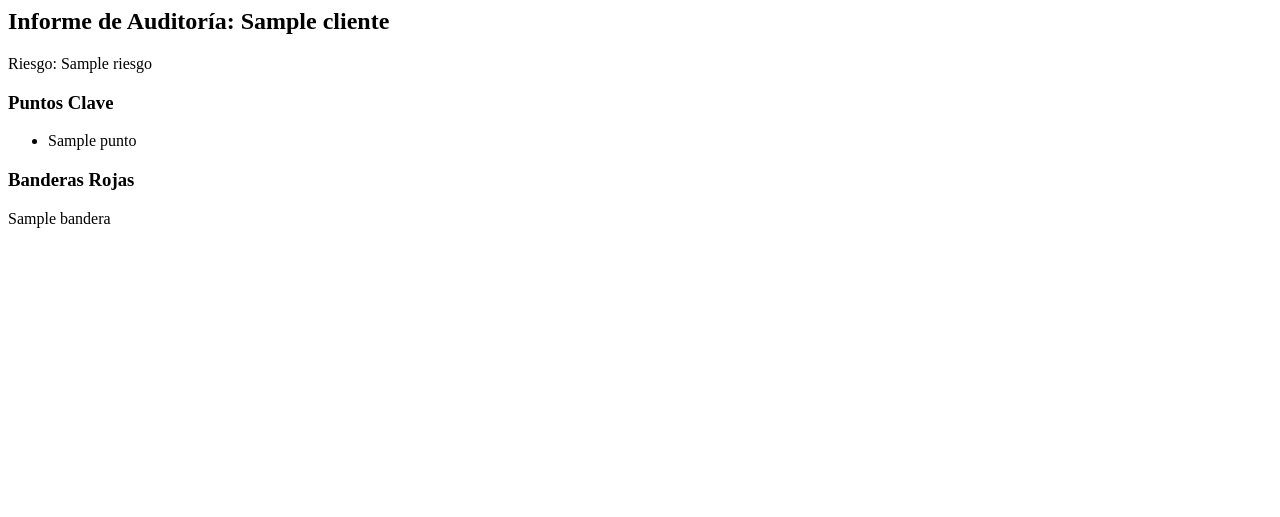
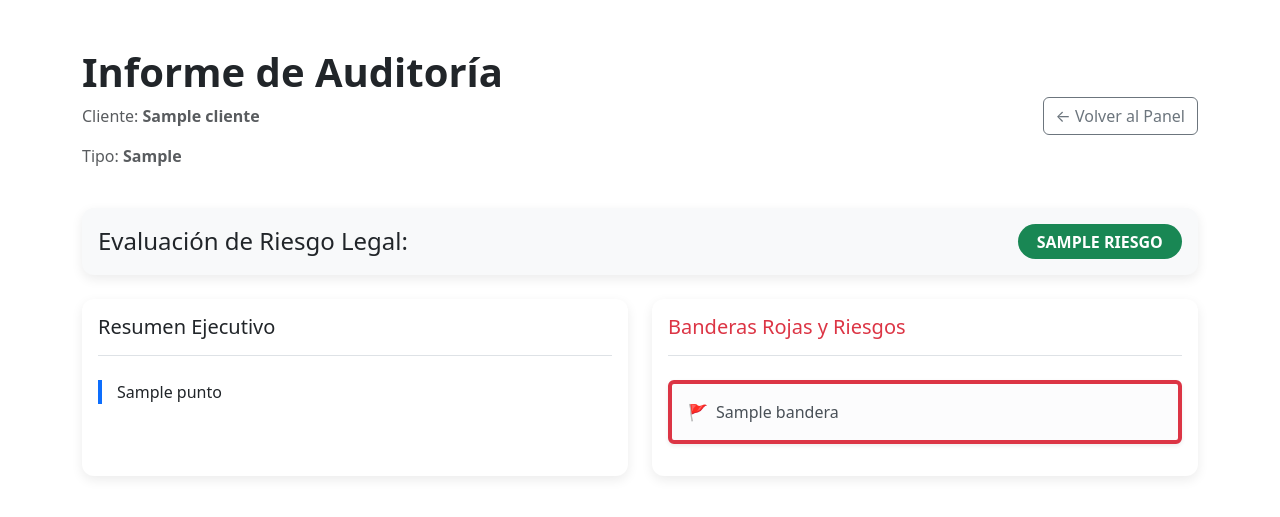
Before and after one commit to CarJimCha/LegalLens, a Django app: template backend/core/templates/core/detalle.html in a window 1280 px wide. Shown: the top 517 px of the page. Run offline with Django 5.2, Linux system fonts and the light colour scheme; the template is opened without the code that fills it: most values are stand-ins (such as "Sample title", 1, 10 or a date in 2020); data that the repository does not hold is empty.

Commit message:
Styles added to 'Informe de Auditoría'

```diff
--- a/backend/core/templates/core/detalle.html
+++ b/backend/core/templates/core/detalle.html
@@ -1,24 +1,78 @@
-<!-- Simplificado para brevedad -->
-<div class="container mt-5">
-    <h2>Informe de Auditoría: {{ contrato.cliente }}</h2>
-    <div class="badge {% if riesgo == 'Critico' %}bg-danger{% else %}bg-warning{% endif %}">
-        Riesgo: {{ riesgo }}
+<link href="https://cdn.jsdelivr.net/npm/bootstrap@5.3.0/dist/css/bootstrap.min.css" rel="stylesheet">
+<!-- Estilos extra para un toque profesional -->
+<style>
+    .card-analysis { border-radius: 12px; border: none; box-shadow: 0 4px 12px rgba(0,0,0,0.08); }
+    .badge-riesgo { font-size: 1rem; padding: 0.6em 1.2em; border-radius: 50px; }
+    .punto-clave-item { border-left: 4px solid #0d6efd; padding-left: 15px; margin-bottom: 15px; list-style: none; }
+</style>
+
+<div class="container mt-5 mb-5">
+    <!-- Encabezado con navegación -->
+    <div class="d-flex justify-content-between align-items-center mb-4">
+        <div>
+            <h1 class="display-6 fw-bold text-dark">Informe de Auditoría</h1>
+            <p class="text-muted">Cliente: <strong>{{ contrato.cliente }}</strong></p>
+            <p class="text-muted">Tipo: <strong>{{ contrato.get_tipo_display }}</strong></p>
+        </div>
+        <a href="{% url 'dashboard' %}" class="btn btn-outline-secondary">
+            &larr; Volver al Panel
+        </a>
     </div>
 
-    <div class="row mt-4">
-        <div class="col-md-6">
-            <h3>Puntos Clave</h3>
-            <ul>
-                {% for punto in puntos_clave %}
-                <li>{{ punto }}</li>
-                {% endfor %}
-            </ul>
+    <!-- Indicador de Riesgo Principal -->
+    <div class="card card-analysis mb-4 bg-light">
+        <div class="card-body d-flex align-items-center justify-content-between">
+            <h4 class="mb-0">Evaluación de Riesgo Legal:</h4>
+            <span class="badge badge-riesgo {% if riesgo == 'Critico' %}bg-danger{% elif riesgo == 'Medio' %}bg-warning text-dark{% else %}bg-success{% endif %}">
+                {{ riesgo|upper }}
+            </span>
         </div>
-        <div class="col-md-6">
-            <h3 class="text-danger">Banderas Rojas</h3>
-            {% for bandera in banderas_rojas %}
-            <div class="alert alert-danger">{{ bandera }}</div>
-            {% endfor %}
+    </div>
+
+    <div class="row g-4">
+        <!-- Columna Izquierda: Puntos Clave -->
+        <div class="col-lg-6">
+            <div class="card card-analysis h-100">
+                <div class="card-body">
+                    <h3 class="h5 border-bottom pb-3 mb-4">
+                        <i class="bi bi-info-circle text-primary"></i> Resumen Ejecutivo
+                    </h3>
+                    {% if puntos_clave %}
+                        <ul class="ps-0">
+                        {% for punto in puntos_clave %}
+                            <li class="punto-clave-item">{{ punto }}</li>
+                        {% endfor %}
+                        </ul>
+                    {% else %}
+                        <p class="text-muted italic">No se han extraído puntos clave específicos.</p>
+                    {% endif %}
+                </div>
+            </div>
+        </div>
+
+        <!-- Columna Derecha: Banderas Rojas -->
+        <div class="col-lg-6">
+            <div class="card card-analysis h-100">
+                <div class="card-body">
+                    <h3 class="h5 border-bottom pb-3 mb-4 text-danger">
+                        <i class="bi bi-exclamation-triangle"></i> Banderas Rojas y Riesgos
+                    </h3>
+                    {% if banderas_rojas %}
+                        {% for bandera in banderas_rojas %}
+                        <div class="alert alert-light border-start border-danger border-4 mb-3 shadow-sm">
+                            <div class="d-flex">
+                                <span class="me-2">🚩</span>
+                                <div>{{ bandera }}</div>
+                            </div>
+                        </div>
+                        {% endfor %}
+                    {% else %}
+                        <div class="alert alert-success">
+                            No se han detectado cláusulas de riesgo crítico.
+                        </div>
+                    {% endif %}
+                </div>
+            </div>
         </div>
     </div>
 </div>
```
